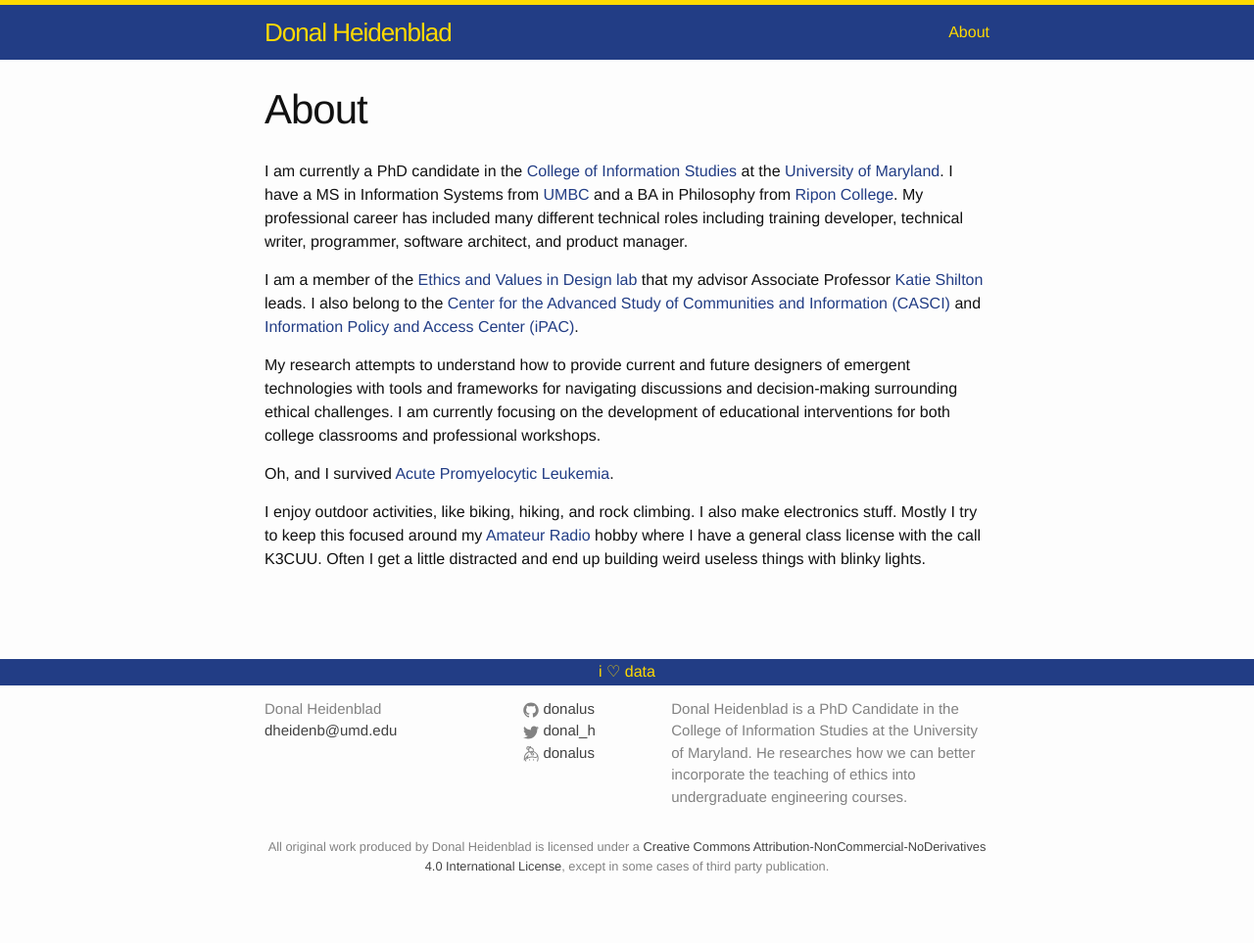
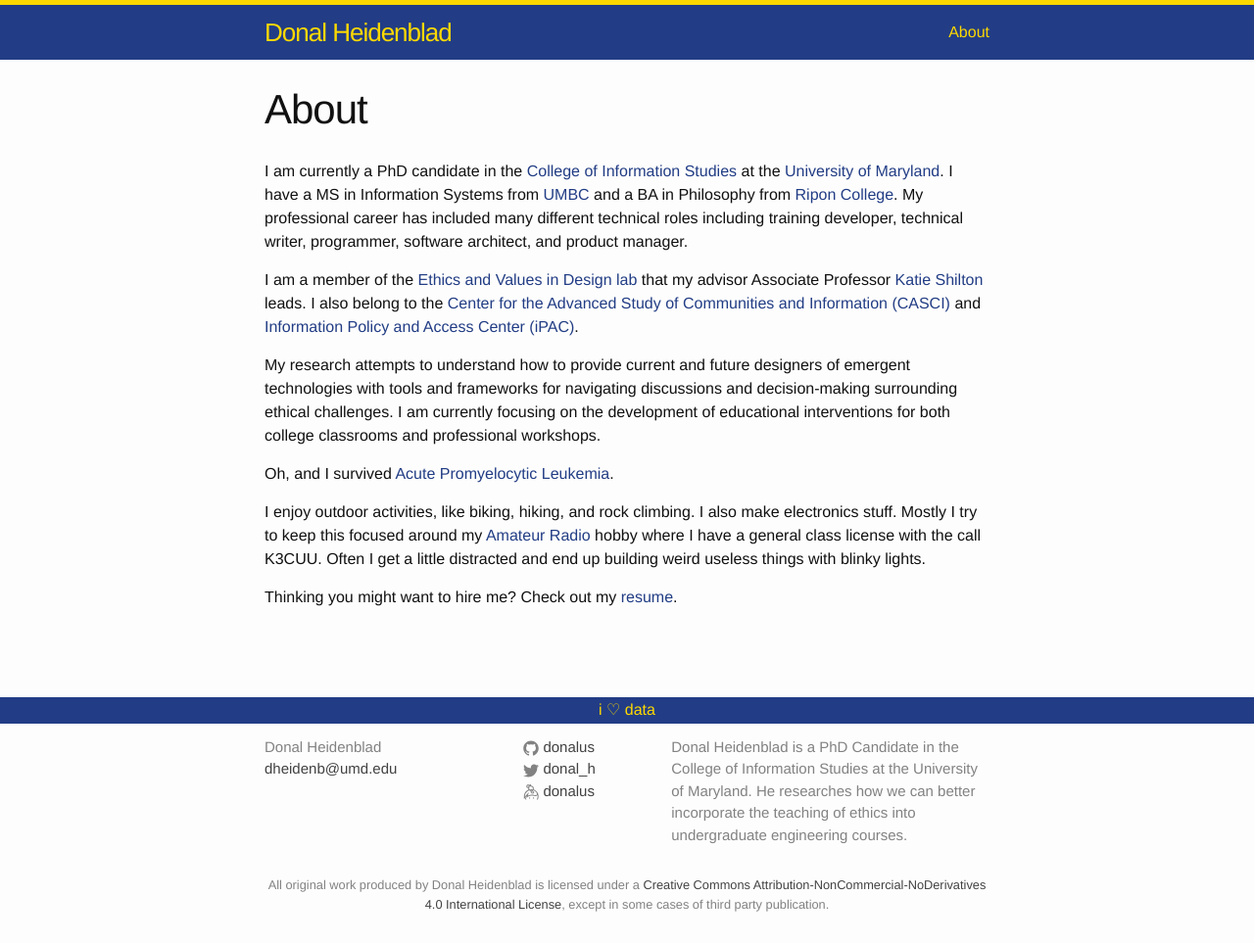
Before and after one commit to donalus/donalus.github.io, a Jekyll site: the page built from about.md, in a window 1280 px wide. Shown: the whole page at 98% size. Built offline with Jekyll 4.4.1, drawn with Linux system fonts in a browser that asks for light colours; before the commit the page ends 924 px from its top, so only the background shows below that.

Commit message:
Added resume

```diff
--- a/about.md
+++ b/about.md
@@ -29,6 +29,8 @@ make electronics stuff. Mostly I try to keep this focused around my
 Often I get a little distracted and end up building weird useless things with
 blinky lights.
 
+Thinking you might want to hire me? Check out my [resume].
+
 [College of Information Studies]: http://ischool.umd.edu
 [University of Maryland]: http://www.umd.edu
 [UMBC]: http://onlinems.umbc.edu
@@ -39,3 +41,4 @@ blinky lights.
 [Information Policy and Access Center (iPAC)]: http://ipac.umd.edu/
 [Acute Promyelocytic Leukemia]: https://en.wikipedia.org/wiki/Acute_promyelocytic_leukemia
 [Amateur Radio]: http://www.arrl.org/what-is-amateur-radio
+[resume]: https://dl.dropboxusercontent.com/s/6qsrax3qtw0w1hs/dsh_cv.pdf
```
